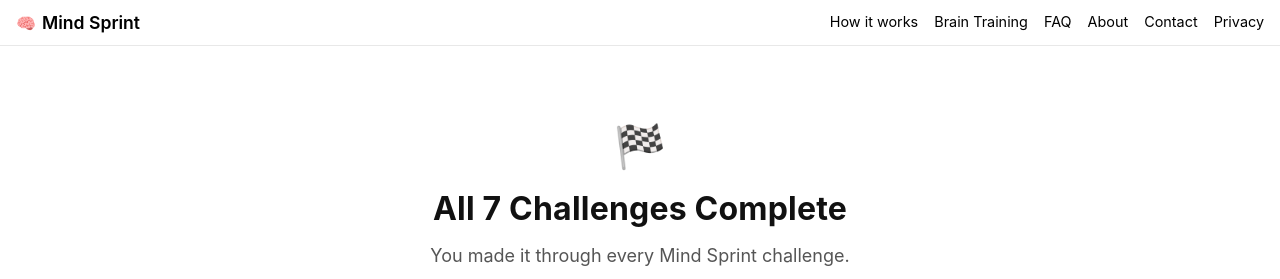
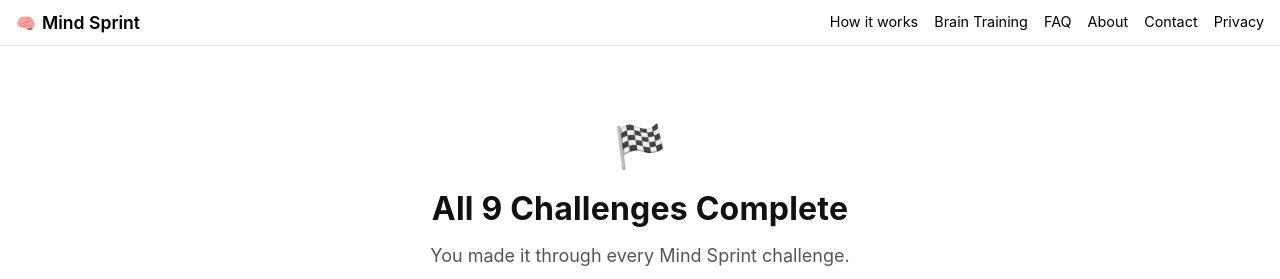
Before and after one commit to justinchase1984/mind-sprint, a Next.js app: page /results in a window 1280 px wide. Shown: the top 279 px of the page. Built offline with nearby package versions, Linux system fonts and the light colour scheme; no server answers.

Commit message:
Update results.tsx

```diff
--- a/pages/results.tsx
+++ b/pages/results.tsx
@@ -19,7 +19,7 @@ export default function Results() {
 
         <meta
           name="description"
-          content="You completed all 7 Mind Sprint challenges. See your best streak and play again."
+          content="You completed all 9 Mind Sprint challenges. See your best streak and play again."
         />
 
         <meta
@@ -37,12 +37,21 @@ export default function Results() {
           lineHeight: 1.7,
         }}
       >
-        <div style={{ fontSize: 42, marginBottom: '0.5rem' }}>
+        <div
+          style={{
+            fontSize: 42,
+            marginBottom: '0.5rem',
+          }}
+        >
           🏁
         </div>
 
-        <h1 style={{ marginBottom: '0.75rem' }}>
-          All 7 Challenges Complete
+        <h1
+          style={{
+            marginBottom: '0.75rem',
+          }}
+        >
+          All 9 Challenges Complete
         </h1>
 
         <p
@@ -105,7 +114,10 @@ export default function Results() {
             gap: '1rem',
           }}
         >
-          <Link href="/puzzle/1?challenge=1" legacyBehavior>
+          <Link
+            href="/puzzle/1?challenge=1"
+            legacyBehavior
+          >
             <a
               style={{
                 display: 'inline-block',
@@ -121,7 +133,10 @@ export default function Results() {
             </a>
           </Link>
 
-          <Link href="/" legacyBehavior>
+          <Link
+            href="/"
+            legacyBehavior
+          >
             <a
               style={{
                 display: 'inline-block',
```
